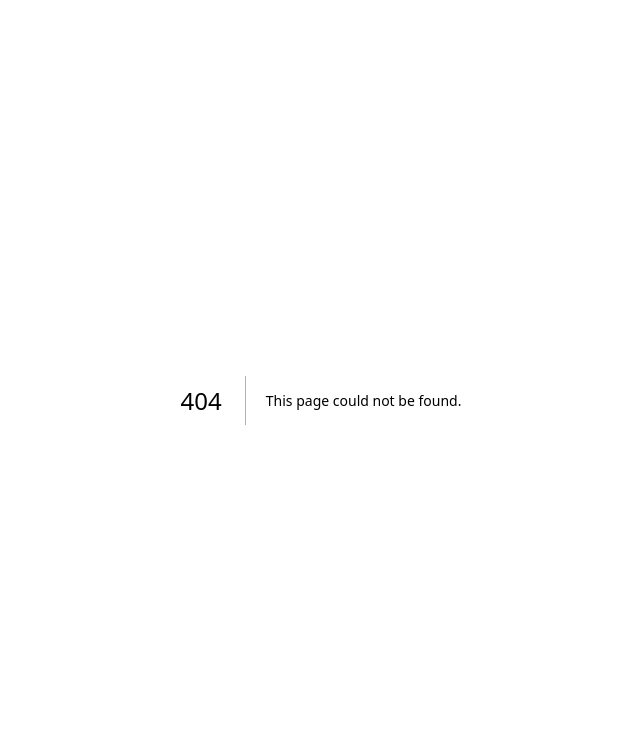
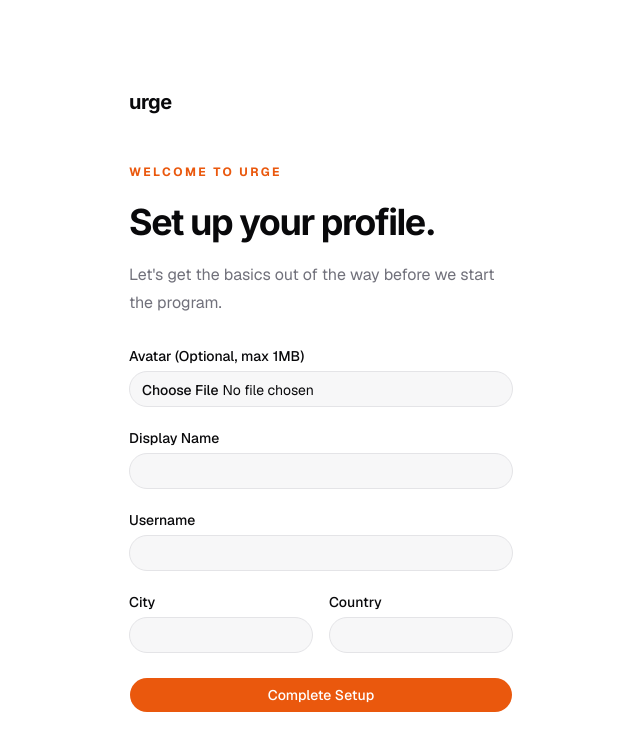
Before and after one commit to toxac/urge-start, a Next.js app: page /onboarding in a window 1280 px wide. Before the commit this address had no page. Shown: the top 750 px of the page, without its empty margins (319-959 px from the left). Built offline with nearby package versions, Linux system fonts and the light colour scheme.

Commit message:
opnboaring page and form

```diff
--- a/src/app/(auth)/login/page.tsx
+++ b/src/app/(auth)/login/page.tsx
@@ -1,14 +1,9 @@
+import { LoginForm } from "@/components/auth/LoginForm";
 export default function LoginPage() {
   return (
     <main className="flex min-h-screen items-center justify-center p-6">
       <div className="w-full max-w-md">
-        <h1 className="text-3xl font-bold tracking-tight">
-          Welcome back
-        </h1>
-
-        <p className="mt-3 text-muted-foreground">
-          Sign in to continue.
-        </p>
+        <LoginForm />
       </div>
     </main>
   );
--- a/src/app/(platform)/layout.tsx
+++ b/src/app/(platform)/layout.tsx
@@ -5,7 +5,7 @@ import { AppShell } from '@/components/layout/AppShell';
 import {
   getAuthenticatedUser,
   getCurrentProfile,
-} from '@/lib/auth';
+} from '@/actions/auth';
 
 interface PlatformLayoutProps {
   children: ReactNode;
--- /dev/null
+++ b/src/app/onboarding/page.tsx
@@ -0,0 +1,14 @@
+import { AuthShell } from '@/components/auth/AuthShell';
+import { OnboardingForm } from '@/components/onboarding/OnboardingForm';
+
+export default function OnboardingPage() {
+  return (
+    <AuthShell
+      eyebrow="Welcome to Urge"
+      title="Set up your profile."
+      description="Let's get the basics out of the way before we start the program."
+    >
+      <OnboardingForm />
+    </AuthShell>
+  );
+}
--- /dev/null
+++ b/src/components/onboarding/OnboardingForm.tsx
@@ -0,0 +1,150 @@
+'use client';
+
+import { useState, useEffect } from 'react';
+import { useRouter } from 'next/navigation';
+import { useForm } from 'react-hook-form';
+import { z } from 'zod';
+import { zodResolver } from '@hookform/resolvers/zod';
+import { createSupabaseBrowserClient } from '@/lib/supabase/client';
+import { setupUserOnboarding } from '@/actions/auth';
+import { $profileStore } from '@/lib/stores/profile-store';
+
+import { Button } from '@/components/ui/button';
+import { Input } from '@/components/ui/input';
+import { Label } from '@/components/ui/label';
+
+const onboardingSchema = z.object({
+  username: z.string().min(3, 'Username must be at least 3 characters.').regex(/^[a-zA-Z0-9_]+$/, 'Only letters, numbers, and underscores.'),
+  display_name: z.string().min(1, 'Display name is required.'),
+  city: z.string().optional(),
+  country: z.string().optional(),
+});
+
+type OnboardingValues = z.infer<typeof onboardingSchema>;
+
+export function OnboardingForm() {
+  const router = useRouter();
+  const [error, setError] = useState<string | null>(null);
+  const [avatarFile, setAvatarFile] = useState<File | null>(null);
+  const [intent, setIntent] = useState<'try' | 'join'>('try');
+
+  useEffect(() => {
+    // Read the intent set on the homepage
+    const storedIntent = localStorage.getItem('urge_intent') as 'try' | 'join';
+    if (storedIntent) setIntent(storedIntent);
+  }, []);
+
+  const form = useForm<OnboardingValues>({
+    resolver: zodResolver(onboardingSchema),
+    defaultValues: { username: '', display_name: '', city: '', country: '' },
+  });
+
+  const handleFileChange = (e: React.ChangeEvent<HTMLInputElement>) => {
+    const file = e.target.files?.[0];
+    if (file) {
+      if (file.size > 1024 * 1024) {
+        setError('Avatar must be under 1MB.');
+        return;
+      }
+      setAvatarFile(file);
+      setError(null);
+    }
+  };
+
+  async function onSubmit(values: OnboardingValues) {
+    setError(null);
+    let avatar_url = null;
+    const supabase = createSupabaseBrowserClient();
+    const { data: { user } } = await supabase.auth.getUser();
+
+    if (!user) return;
+
+    try {
+      // 1. Upload Avatar if selected
+      if (avatarFile) {
+        const fileExt = avatarFile.name.split('.').pop();
+        const filePath = `${user.id}-${Math.random()}.${fileExt}`;
+
+        const { error: uploadError } = await supabase.storage
+          .from('avatars')
+          .upload(filePath, avatarFile);
+
+        if (uploadError) throw new Error('Avatar upload failed.');
+
+        const { data: { publicUrl } } = supabase.storage.from('avatars').getPublicUrl(filePath);
+        avatar_url = publicUrl;
+      }
+
+      // 2. Execute Onboarding Transaction
+      const result = await setupUserOnboarding({
+        username: values.username,
+        username_key: values.username.toLowerCase(),
+        display_name: values.display_name,
+        city: values.city || null,
+        country: values.country || null,
+        avatar_url,
+        bio: null,
+        mobile_number: null,
+        shipping_address: null,
+        social_links: {},
+        website_url: null,
+      }, intent);
+
+      // 3. Hydrate Profile Store
+      if (result.success && result.profile) {
+        $profileStore.set({ profile: result.profile, isHydrated: true });
+
+        // 4. Route based on intent
+        if (intent === 'join') {
+          router.push('/checkout');
+        } else {
+          router.push('/program');
+        }
+      }
+    } catch (err: any) {
+      setError(err.message || 'Something went wrong. Please try again.');
+    }
+  }
+
+  return (
+    <form onSubmit={form.handleSubmit(onSubmit)} className="space-y-6">
+      {error && (
+        <div className="rounded-lg border border-destructive/20 bg-destructive/5 px-4 py-3 text-sm text-destructive">
+          {error}
+        </div>
+      )}
+
+      <div className="space-y-2">
+        <Label htmlFor="avatar">Avatar (Optional, max 1MB)</Label>
+        <Input id="avatar" type="file" accept="image/*" onChange={handleFileChange} />
+      </div>
+
+      <div className="space-y-2">
+        <Label htmlFor="display_name">Display Name</Label>
+        <Input id="display_name" {...form.register('display_name')} />
+        {form.formState.errors.display_name && <p className="text-sm text-destructive">{form.formState.errors.display_name.message}</p>}
+      </div>
+
+      <div className="space-y-2">
+        <Label htmlFor="username">Username</Label>
+        <Input id="username" {...form.register('username')} />
+        {form.formState.errors.username && <p className="text-sm text-destructive">{form.formState.errors.username.message}</p>}
+      </div>
+
+      <div className="grid grid-cols-2 gap-4">
+        <div className="space-y-2">
+          <Label htmlFor="city">City</Label>
+          <Input id="city" {...form.register('city')} />
+        </div>
+        <div className="space-y-2">
+          <Label htmlFor="country">Country</Label>
+          <Input id="country" {...form.register('country')} />
+        </div>
+      </div>
+
+      <Button type="submit" className="w-full" disabled={form.formState.isSubmitting}>
+        {form.formState.isSubmitting ? 'Saving...' : 'Complete Setup'}
+      </Button>
+    </form>
+  );
+}
```
